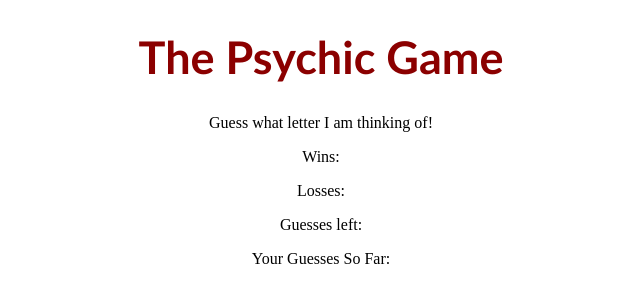
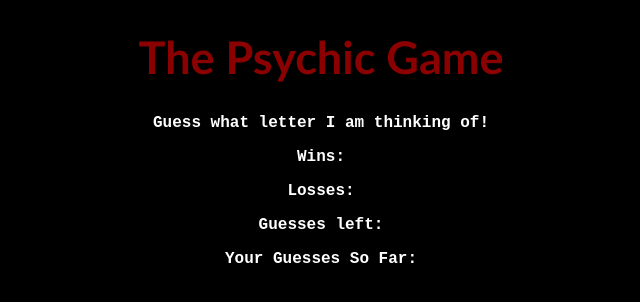
Before and after one commit to chloieeeramos/PsychicGame, a plain HTML site: page index.html in a window 1280 px wide. Shown: the whole page, without its empty margins (319-959 px from the left). Drawn offline with Linux system fonts and the light colour scheme.

Commit message:
updated css

```diff
--- a/assets/css/style.css
+++ b/assets/css/style.css
@@ -1,5 +1,13 @@
+body {
+     background-color: black;
+
+}
+
 #container {
     text-align: center;
+    font-family: 'Courier New', Courier, monospace;
+    color: white;
+    font-weight: bold;
 
 }
 
```
